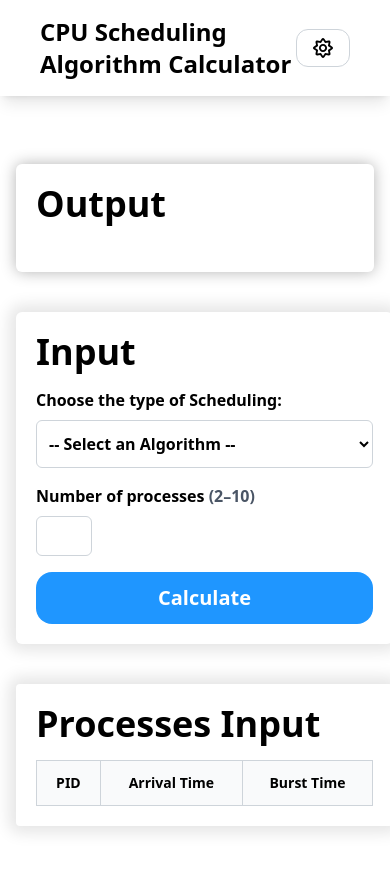
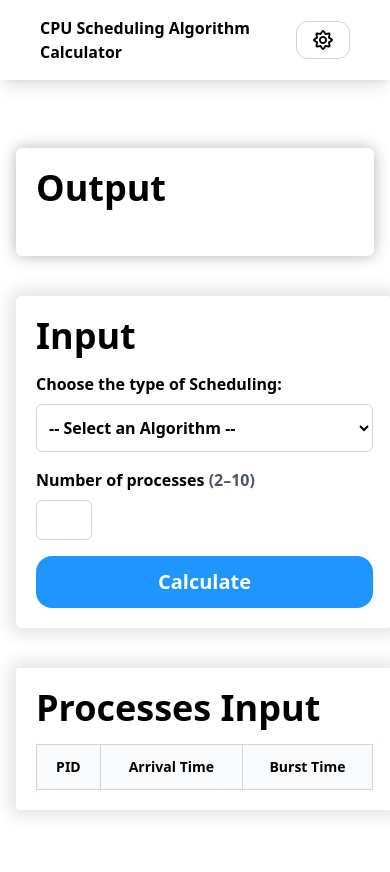
Before and after one commit to Ahmad-Buqaileh/CPU-Scheduling-Calculator, a React (Vite) app in the folder frontend/: page / in a window 390 px wide. Built offline with nearby package versions, Linux system fonts and the light colour scheme.

Commit message:
made the text responsive

```diff
--- a/frontend/src/components/NavBar.jsx
+++ b/frontend/src/components/NavBar.jsx
@@ -18,8 +18,8 @@ function NavBar() {
     }, [isDarkMode])
 
     return (
-        <div className="flex flex-row justify-between items-center py-4 px-10 shadow-lg">
-            <h1 className="text-2xl font-bold">CPU Scheduling Algorithm Calculator</h1>
+        <div className="flex flex-row gap-1 justify-between items-center py-4 px-10 shadow-lg">
+            <h1 className="lg:text-2xl font-bold">CPU Scheduling Algorithm Calculator</h1>
             <div className="flex flex-row border-1 border-[#ced4da] rounded-xl dark:border-0 dark:bg-white/6">
                 <button
                     className="flex items-center py-2 px-4 cursor-pointer"
```
